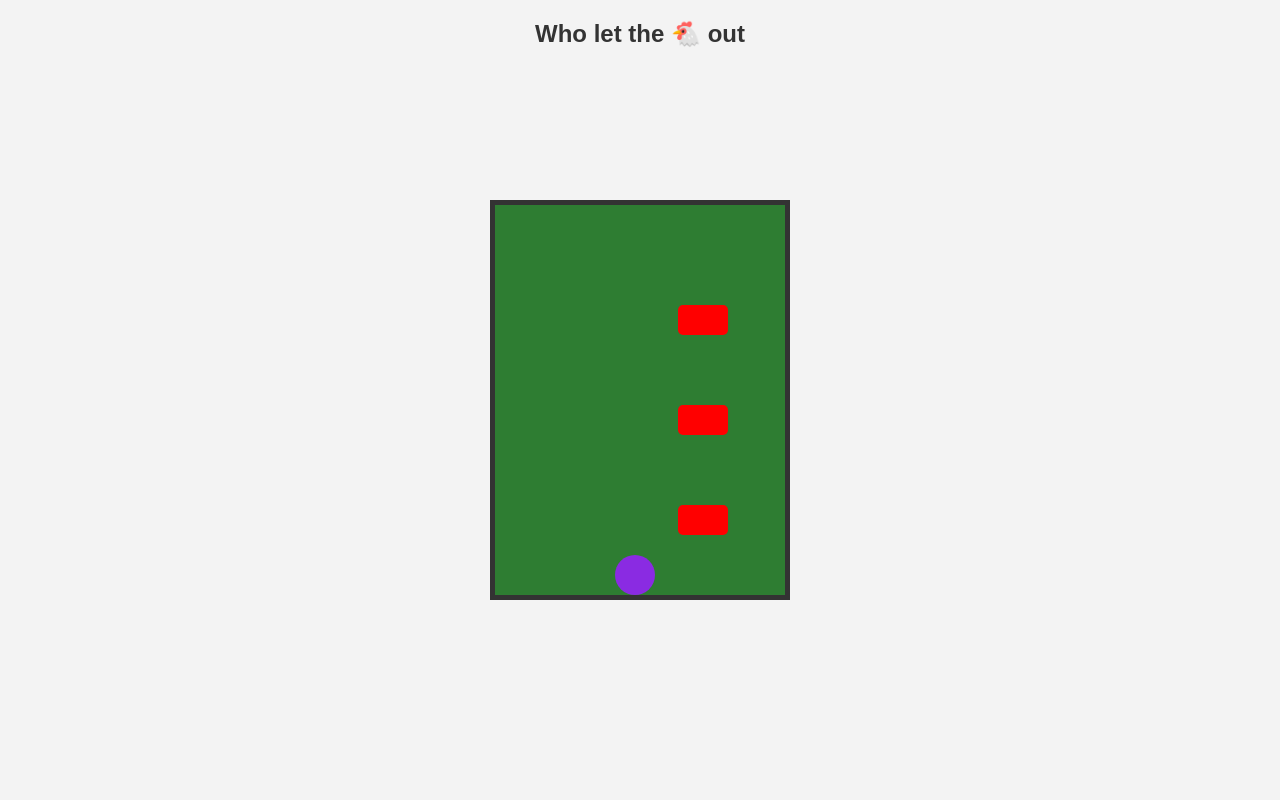
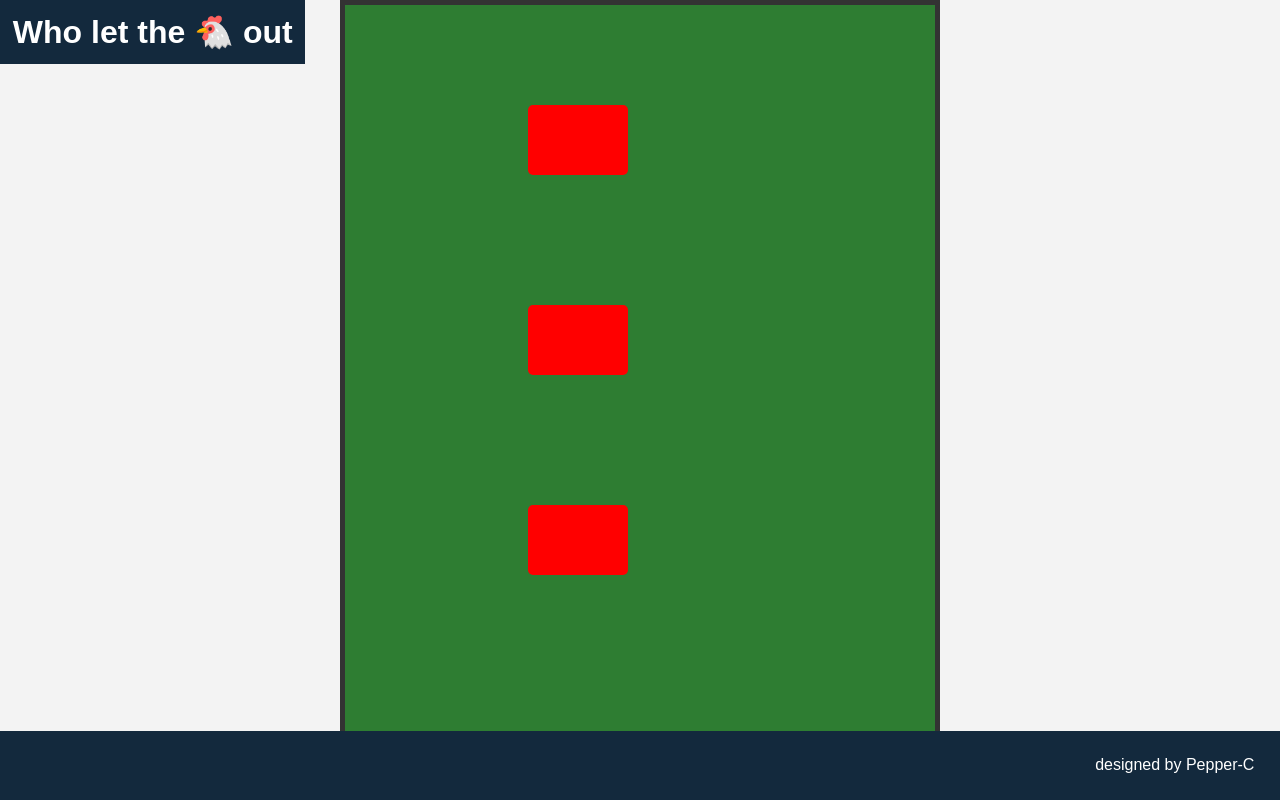
Before and after one commit to isabella-romero/Project-game, a plain HTML site: page index.html in a window 1280 px wide. Drawn offline with Linux system fonts and the light colour scheme.

Commit message:
html,css,js

```diff
--- a/chicken.css
+++ b/chicken.css
@@ -13,20 +13,27 @@ body {
     height: 100vh;
     margin: 0;
 }
-
+header {
+    display: flex;
+    justify-content: space-between;
+    align-items: center;
+    padding: 1%;
+    background-color: #13293d;
+    color: #fff;
+    position: absolute; top: 0; left: 0; right: 0
+    top: 20px;
+}
 h1 {
-    position: absolute;
-    top: 20px;
-    font-size: 24px;
-    color: #333;
+    font-size: 200%;
 }
 
 #game-board {
     position: relative;
-    width: 300px;
-    height: 400px;
+    width: 600px;
+    height: 800px;
     background-color: #2e7d32;
     border: 5px solid #333;
+    display: flex;
 }
 
 #chicken {
@@ -41,8 +48,8 @@ h1 {
 
 .car {
     position: absolute;
-    width: 50px;
-    height: 30px;
+    width: 100px;
+    height: 70px;
     background-color: red;
     border-radius: 5px;
     animation: moveCars 3s linear infinite;
@@ -54,13 +61,21 @@ h1 {
 }
 
 .car-2 {
-    top: 200px;
+    top: 300px;
     left: -50px;
 }
 
 .car-3 {
-    top: 300px;
+    top: 500px;
     left: -50px;
+}
+footer {
+    display: flex;
+    justify-content: flex-end;
+    padding: 2%;
+    position: absolute; bottom: 0; left: 0; right: 0;
+    background-color: #13293d;
+    color: #fff;
 }
 
 @keyframes moveCars {
@@ -80,3 +95,11 @@ h1 {
         left: -50px;
     }
 }
+@media screen and (max-width: 768px) {
+    header {
+    flex-direction: column;
+    }
+    main {
+    max-width: 1200px;
+    }
+}
--- a/index.html
+++ b/index.html
@@ -7,13 +7,21 @@
     <link rel="stylesheet" href="chicken.css">
 </head>
 <body>
-    <h1>Who let the 🐔 out</h1>
+    <header>
+        <span>
+        <h1>Who let the 🐔 out</h1>
+    </span>
+    </header>
+
     <div id="game-board">
         <div id="chicken"></div>
         <div class="car car-1"></div>
         <div class="car car-2"></div>
         <div class="car car-3"></div>
     </div>
+    <footer>
+        <span>designed by Pepper-C</span>
+    </footer>
     <script src="chicken.js"></script>
 </body>
 </html>
```
Also changed, not shown: chicken.js (line endings or trailing spaces).
